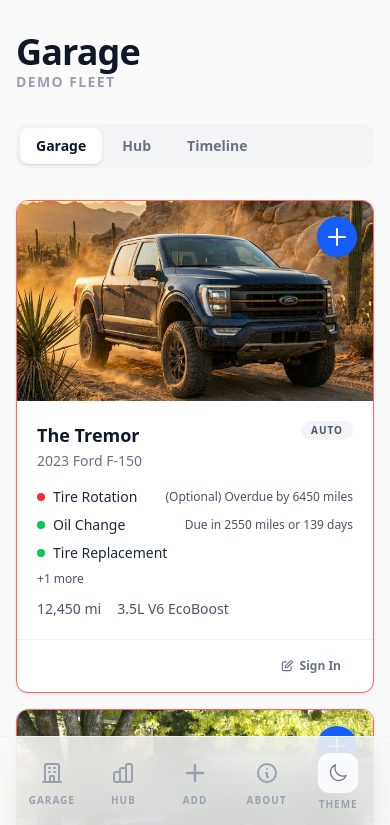
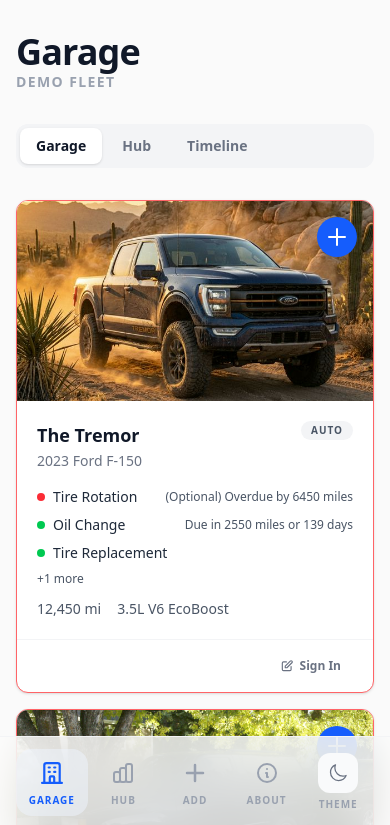
Before and after one commit to swantron/wrenchtron, a Next.js app: page /demo in a window 390 px wide. Shown: the top 825 px of the page. Built offline with nearby package versions, Linux system fonts and the light colour scheme; no server answers.

Commit message:
revamp ux

```diff
--- a/src/app/demo/page.tsx
+++ b/src/app/demo/page.tsx
@@ -287,7 +287,7 @@
   const selectedLogs = selectedId ? toMaintenanceLogs(selectedId) : [];
 
   return (
-    <AppShell isDemo={true}>
+    <AppShell isDemo={true} demoActiveTab={activeTab}>
       <main className="mx-auto max-w-7xl px-4 py-8 sm:px-6 lg:px-8">
         {selectedVehicle ? (
           <VehicleDetailView
--- a/src/app/hub/page.tsx
+++ b/src/app/hub/page.tsx
@@ -1,7 +1,6 @@
 "use client";
 
 import { useState } from "react";
-import { useAuth } from "@/hooks/useAuth";
 import { AppShell } from "@/components/layout/AppShell";
 import { TimelineView } from "@/components/dashboard/TimelineView";
 import { MaintenanceHubOverview } from "@/components/dashboard/MaintenanceHubOverview";
@@ -12,25 +11,17 @@
 import { ProtectedRoute } from "@/components/auth/ProtectedRoute";
 
 export default function HubPage() {
-  const { user, loading } = useAuth();
   const { vehicles, loading: vehiclesLoading } = useVehicles();
   const { items: actionItems } = useActionableItems(vehicles);
   const [activeTab, setActiveTab] = useState<"overview" | "timeline">("overview");
 
-  if (loading || vehiclesLoading) {
   return (
+    <ProtectedRoute>
+      {vehiclesLoading ? (
         <div className="flex min-h-screen items-center justify-center">
           <LoadingSpinner />
         </div>
-    );
-  }
-
-  if (!user) {
-    return null;
-  }
-
-  return (
-    <ProtectedRoute>
+      ) : (
         <AppShell>
           <div className="mx-auto max-w-7xl px-4 py-8 sm:px-6 lg:px-8">
             <div className="mb-8 flex flex-col gap-2 md:flex-row md:items-end md:justify-between">
@@ -81,6 +72,7 @@
             )}
           </div>
         </AppShell>
+      )}
     </ProtectedRoute>
   );
 }
--- a/src/app/login/page.tsx
+++ b/src/app/login/page.tsx
@@ -4,6 +4,7 @@
 import { useAuth } from "@/hooks/useAuth";
 import { useRouter } from "next/navigation";
 import { useEffect } from "react";
+import Link from "next/link";
 
 export default function LoginPage() {
   const { user, loading } = useAuth();
@@ -19,9 +20,9 @@
     <div className="flex min-h-screen flex-col items-center justify-center bg-[#fafafa] p-6 dark:bg-gray-950">
       <div className="relative mb-12 flex flex-col items-center text-center">
         <div className="absolute -inset-4 rounded-full bg-blue-500/10 blur-2xl" />
-        <h1 className="relative text-5xl font-black tracking-tight text-gray-900 dark:text-white sm:text-7xl">
+        <Link href="/" className="relative text-5xl font-black tracking-tight text-gray-900 hover:text-blue-600 dark:text-white dark:hover:text-blue-400 transition-colors sm:text-7xl">
           Wrenchtron
-        </h1>
+        </Link>
         <p className="mt-4 text-sm font-bold uppercase tracking-[0.2em] text-gray-400">
           Secure Machine Access
         </p>
@@ -39,7 +40,7 @@
 
       <div className="mt-12 text-center">
         <p className="text-xs font-bold uppercase tracking-widest text-gray-400">
-          Built on the Serverless Triad
+          Free &middot; Private &middot; No subscription
         </p>
       </div>
     </div>
--- a/src/app/page.tsx
+++ b/src/app/page.tsx
@@ -71,7 +71,6 @@
         {/* Decorative Grid Background */}
         <div className="pointer-events-none absolute inset-0 -z-10 overflow-hidden">
           <div className="absolute inset-0 bg-[radial-gradient(circle_500px_at_50%_200px,#3b82f610,transparent)]" />
-          <div className="h-full w-full bg-[url('https://www.transparenttextures.com/patterns/carbon-fibre.png')] opacity-[0.03] dark:invert" />
         </div>
       </main>
     </div>
--- a/src/components/layout/AppShell.tsx
+++ b/src/components/layout/AppShell.tsx
@@ -6,23 +6,25 @@
 
 export function AppShell({
   children,
-  isDemo
+  isDemo,
+  demoActiveTab,
 }: {
   children: React.ReactNode;
   isDemo?: boolean;
+  demoActiveTab?: string;
 }) {
   const isOnline = useOnlineStatus();
 
   return (
     <div className="min-h-screen bg-[#fafafa] dark:bg-gray-950">
-      <NavBar isDemo={isDemo} />
+      <NavBar isDemo={isDemo} demoActiveTab={demoActiveTab} />
       {!isOnline && (
         <div className="flex items-center justify-center gap-2 bg-amber-500 px-4 py-2 text-sm font-semibold text-white">
           You are offline. Changes will sync when reconnected.
         </div>
       )}
       <main className="pb-24 md:pb-0">{children}</main>
-      <MobileNav isDemo={isDemo} />
+      <MobileNav isDemo={isDemo} demoActiveTab={demoActiveTab} />
     </div>
   );
 }
--- a/src/components/layout/MobileNav.tsx
+++ b/src/components/layout/MobileNav.tsx
@@ -44,10 +44,20 @@
   },
 ];
 
-export function MobileNav({ isDemo }: { isDemo?: boolean }) {
+export function MobileNav({ isDemo, demoActiveTab }: { isDemo?: boolean; demoActiveTab?: string }) {
   const pathname = usePathname();
   const { user } = useAuth();
   const isAuthenticated = isDemo || !!user;
+
+  const demoTab = demoActiveTab ?? "garage";
+
+  const getHref = (item: (typeof navItems)[0]) => {
+    if (!isDemo) return item.href;
+    if (item.href === "/vehicles") return "/demo?tab=garage";
+    if (item.href === "/hub") return "/demo?tab=hub";
+    if (item.href === "/vehicles/new") return "/login";
+    return item.href;
+  };
 
   const filteredItems = navItems.filter(item => {
     if (item.label === "Add" && !isAuthenticated) return false;
@@ -55,6 +65,11 @@
   });
 
   const isActive = (item: (typeof navItems)[0]) => {
+    if (isDemo) {
+      if (item.href === "/vehicles") return demoTab === "garage";
+      if (item.href === "/hub") return demoTab === "hub";
+      return false;
+    }
     if (item.href === "/vehicles") return pathname.startsWith("/vehicles");
     if (item.href === "/hub") return pathname.startsWith("/hub");
     if (item.href === "/about") return pathname === "/about";
@@ -67,7 +82,7 @@
         {filteredItems.map((item) => (
           <Link
             key={item.href}
-            href={item.href}
+            href={getHref(item)}
             className={`flex flex-1 flex-col items-center gap-1 rounded-2xl py-2 text-[10px] font-black uppercase tracking-widest transition-all ${isActive(item)
               ? "text-blue-600 dark:text-blue-400 bg-blue-50/50 dark:bg-blue-900/20"
               : "text-gray-400 hover:text-gray-900 dark:text-gray-500 dark:hover:text-gray-300"
--- a/src/components/layout/NavBar.tsx
+++ b/src/components/layout/NavBar.tsx
@@ -12,10 +12,12 @@
   { href: "/about", label: "About" },
 ];
 
-export function NavBar({ isDemo }: { isDemo?: boolean }) {
+export function NavBar({ isDemo, demoActiveTab }: { isDemo?: boolean; demoActiveTab?: string }) {
   const { user: authUser } = useAuth();
   const user = isDemo ? { displayName: "Demo User", email: "demo@wrenchtron.com" } : authUser;
   const pathname = usePathname();
+
+  const demoTab = demoActiveTab ?? "garage";
 
   return (
     <nav className="sticky top-0 z-50 hidden border-b border-gray-100 bg-white/80 backdrop-blur-xl dark:border-gray-800 dark:bg-gray-900/80 md:block">
@@ -39,7 +41,11 @@
                   : link.href;
 
                 const isActive = isDemo
-                  ? pathname === "/demo" && (link.href === "/vehicles" || link.href === "/hub")
+                  ? link.href === "/vehicles"
+                    ? demoTab === "garage"
+                    : link.href === "/hub"
+                      ? demoTab === "hub"
+                      : pathname === link.href
                   : link.href === "/vehicles"
                     ? pathname.startsWith("/vehicles")
                     : link.href === "/hub"
```
Lines whose indentation alone changed are shown as unchanged.
